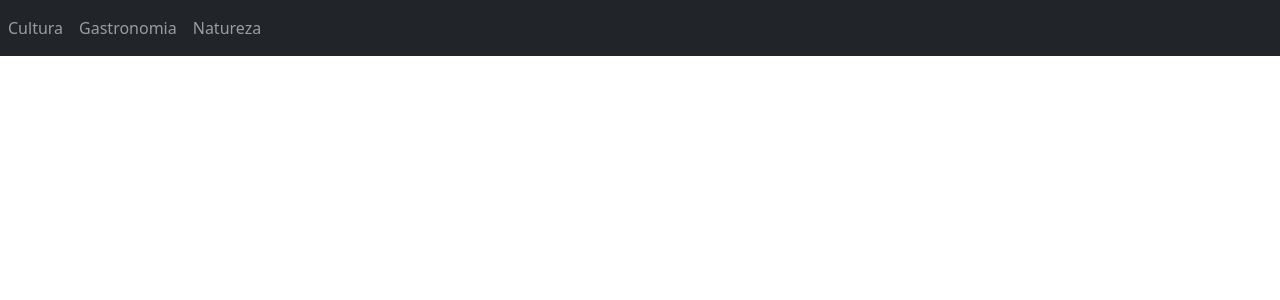
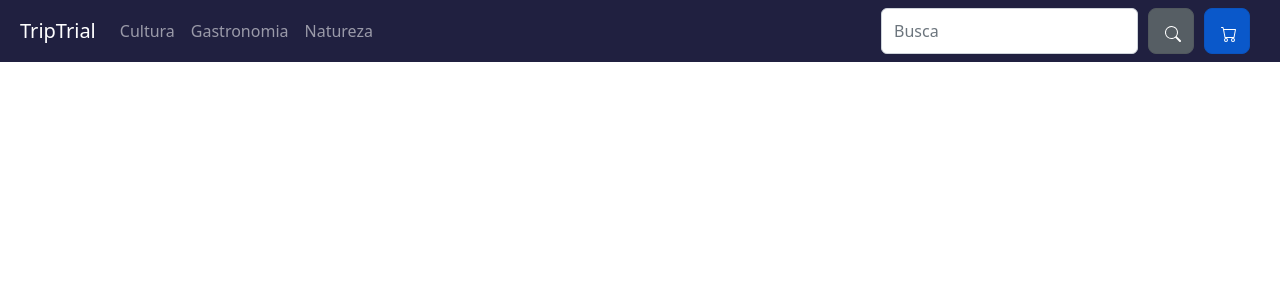
Before and after one commit to lsmorato/cursoReactJS, a React (Create React App) app in the folder my-app/: page / in a window 1280 px wide. Shown: the top 300 px of the page. Built offline with nearby package versions, Linux system fonts and the light colour scheme.

Commit message:
new components

```diff
--- /dev/null
+++ b/my-app/src/components/CartWidget/CartWidget.css
@@ -0,0 +1,5 @@
+.btn-shop{
+    width: 46px;
+    height: 46px;
+    margin-right: 10px;
+}
--- /dev/null
+++ b/my-app/src/components/CartWidget/CartWidget.js
@@ -0,0 +1,12 @@
+import React from 'react';
+import './CartWidget.css';
+
+const CartWidget = props => (
+    <button type="button" class="btn btn-primary btn-lg active  btn-shop">
+        <svg xmlns="http://www.w3.org/2000/svg" width="16" height="16" fill="currentColor" class="bi bi-cart" viewBox="0 0 16 16">
+    <path d="M0 1.5A.5.5 0 0 1 .5 1H2a.5.5 0 0 1 .485.379L2.89 3H14.5a.5.5 0 0 1 .491.592l-1.5 8A.5.5 0 0 1 13 12H4a.5.5 0 0 1-.491-.408L2.01 3.607 1.61 2H.5a.5.5 0 0 1-.5-.5zM3.102 4l1.313 7h8.17l1.313-7H3.102zM5 12a2 2 0 1 0 0 4 2 2 0 0 0 0-4zm7 0a2 2 0 1 0 0 4 2 2 0 0 0 0-4zm-7 1a1 1 0 1 1 0 2 1 1 0 0 1 0-2zm7 0a1 1 0 1 1 0 2 1 1 0 0 1 0-2z"></path>
+    </svg>
+    </button>
+);
+
+export default CartWidget;
--- a/my-app/src/components/NavBar/NavBar.css
+++ b/my-app/src/components/NavBar/NavBar.css
@@ -7,3 +7,9 @@
 .menu-navbar{
     display: inherit
 }
+
+.nav-menu{
+    background-color: #202040;
+    padding-left: 20px !important;
+    padding-right: 20px !important;
+}
--- a/my-app/src/components/NavBar/NavBar.js
+++ b/my-app/src/components/NavBar/NavBar.js
@@ -1,7 +1,11 @@
 import React, { Component } from "react";
 import NavItem from "../NavItem/NavItem";
+import Search  from '../Search/Search'
+import CartWidget from "../CartWidget/CartWidget";
+
 import './NavBar.css';
 import { Navbar } from 'react-bootstrap'
+
 
 
 class NavBar extends Component{
@@ -16,10 +20,18 @@ class NavBar extends Component{
         const menuItens = this.state.categories.map(category => <NavItem Name={category} Ref="#"/>)
 
         return(
-            <Navbar className="menu navbar-dark bg-dark">
-                <ul className="navbar-nav mr-auto">
-                    {menuItens}
-                </ul>
+            <Navbar className="navbar navbar-expand-lg navbar-dark nav-menu">
+                <span className="navbar-brand mb-0 h1">TripTrial</span>
+                <button className="navbar-toggler" type="button" data-toggle="collapse" data-target="#navbarSupportedContent" aria-controls="navbarSupportedContent" aria-expanded="false" aria-label="Toggle navigation">
+                    <span className="navbar-toggler-icon"></span>
+                </button>
+                <div className="collapse navbar-collapse" id="navbarSupportedContent">
+                    <ul className="navbar-nav mr-auto">
+                        {menuItens}
+                    </ul>
+                </div>
+               <Search/>
+               <CartWidget/>
             </Navbar>
         );
     }
--- a/my-app/src/components/NavItem/NavItem.js
+++ b/my-app/src/components/NavItem/NavItem.js
@@ -2,7 +2,7 @@ import React from "react";
 
 function NavItem({Name},{Ref} ){
     return(
-        <li className="nav-item active">
+        <li className="nav-item">
             <a className="nav-link" href="{Ref}">{Name}</a>
         </li>
     );
--- /dev/null
+++ b/my-app/src/components/Search/Search.css
@@ -0,0 +1,24 @@
+
+.searchform{
+	height:46px;
+	border: 1px solid rgba(255,255,255,.1);
+	overflow: hidden;
+	border-radius: 5px;
+
+}
+
+.form-control{
+		width: calc(100% - 46px);
+		border: none;
+		background: #fff !important;
+		color: rgba(0,0,0,.7) !important;
+		font-size: 14px;
+        margin-right: 10px;
+	}
+
+.btn-search{
+		width: 46px;
+		height: 46px;
+        margin-right: 10px;
+
+}
--- /dev/null
+++ b/my-app/src/components/Search/Search.js
@@ -0,0 +1,17 @@
+import React from "react";
+import './Search.css';
+
+function Search(){
+    return(
+    <div className="d-flex">
+        <input type="text" className="form-control" placeholder="Busca"/>
+        <button type="submit"  placeholder="" className="btn btn-secondary btn-lg active btn-search">
+                <svg xmlns="http://www.w3.org/2000/svg" width="16" height="16" fill="currentColor" class="bi bi-search" viewBox="0 0 16 16">
+                    <path d="M11.742 10.344a6.5 6.5 0 1 0-1.397 1.398h-.001c.03.04.062.078.098.115l3.85 3.85a1 1 0 0 0 1.415-1.414l-3.85-3.85a1.007 1.007 0 0 0-.115-.1zM12 6.5a5.5 5.5 0 1 1-11 0 5.5 5.5 0 0 1 11 0z"/>
+                </svg>
+        </button>
+      </div>
+    );
+}
+
+export default Search;
```
